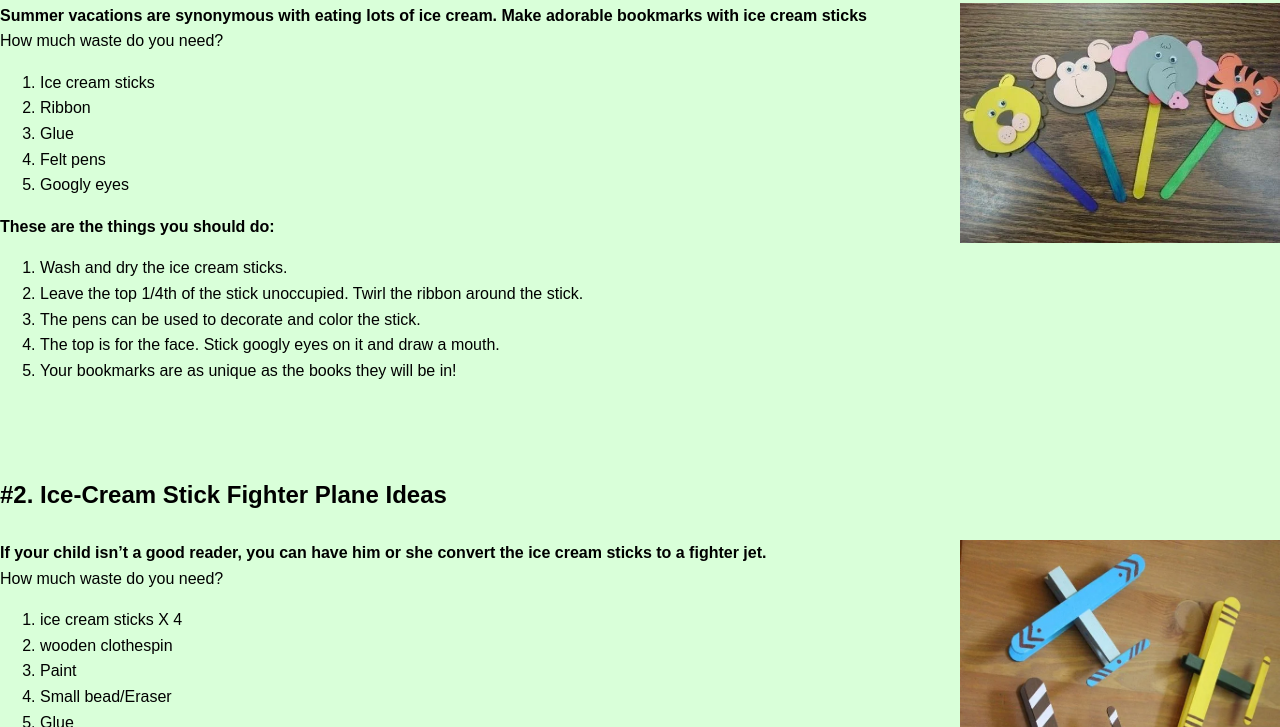
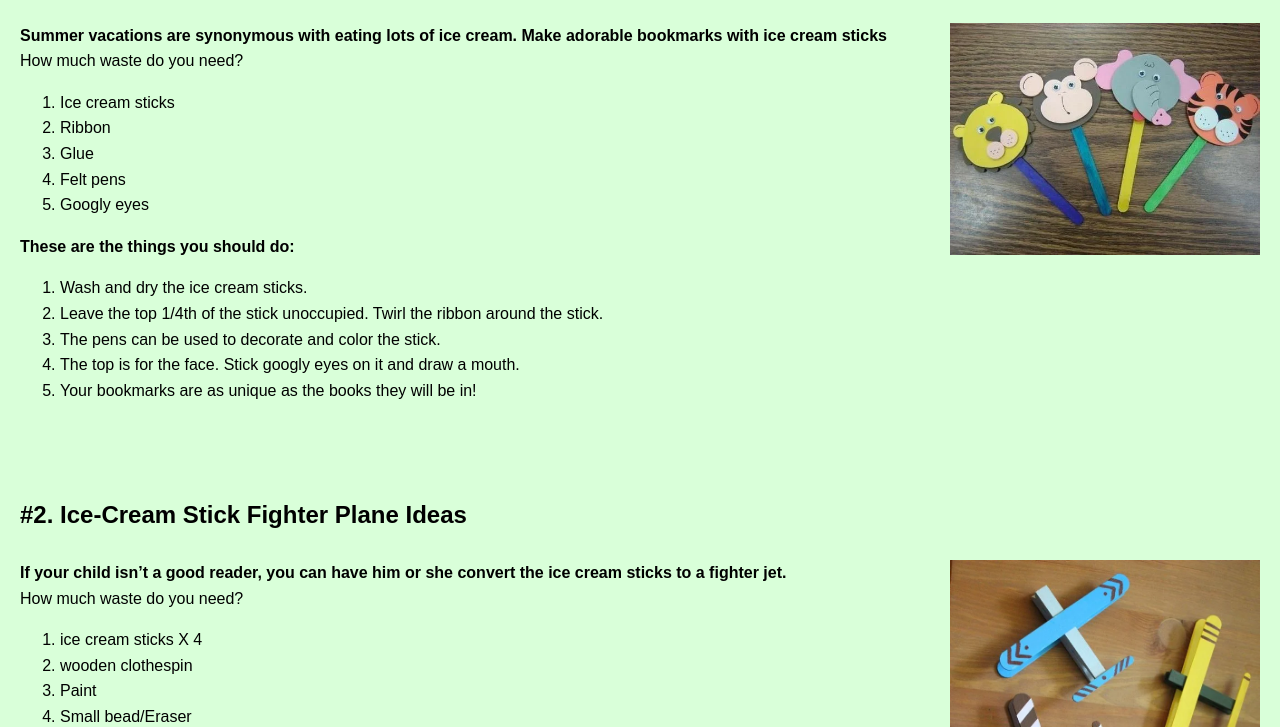
Before and after one commit to Ayaanplayz19/TheGreenGuide, a plain HTML site: page paper.html in a window 1280 px wide. Shown: the part 435-1162 px from the top of the page. Drawn offline with Linux system fonts and the light colour scheme.

Commit message:
styles.css

```diff
--- a/styles.css
+++ b/styles.css
@@ -160,3 +160,6 @@ main {
     max-width: 25%; /* Adjust the percentage or value as needed */
     height: auto;
 }
+.content {
+    margin: 20px; /* Set your desired margin value */
+}
```
